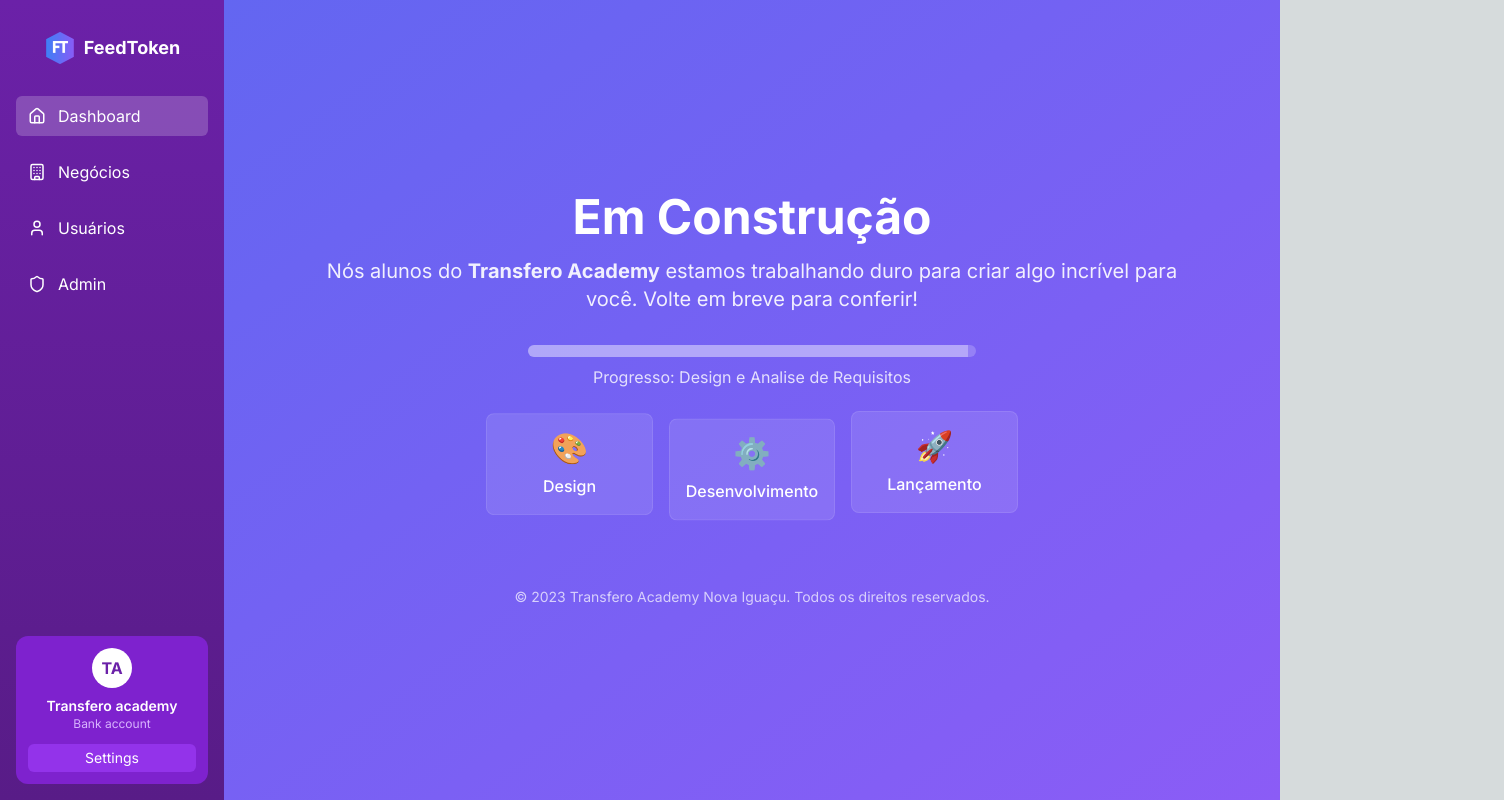
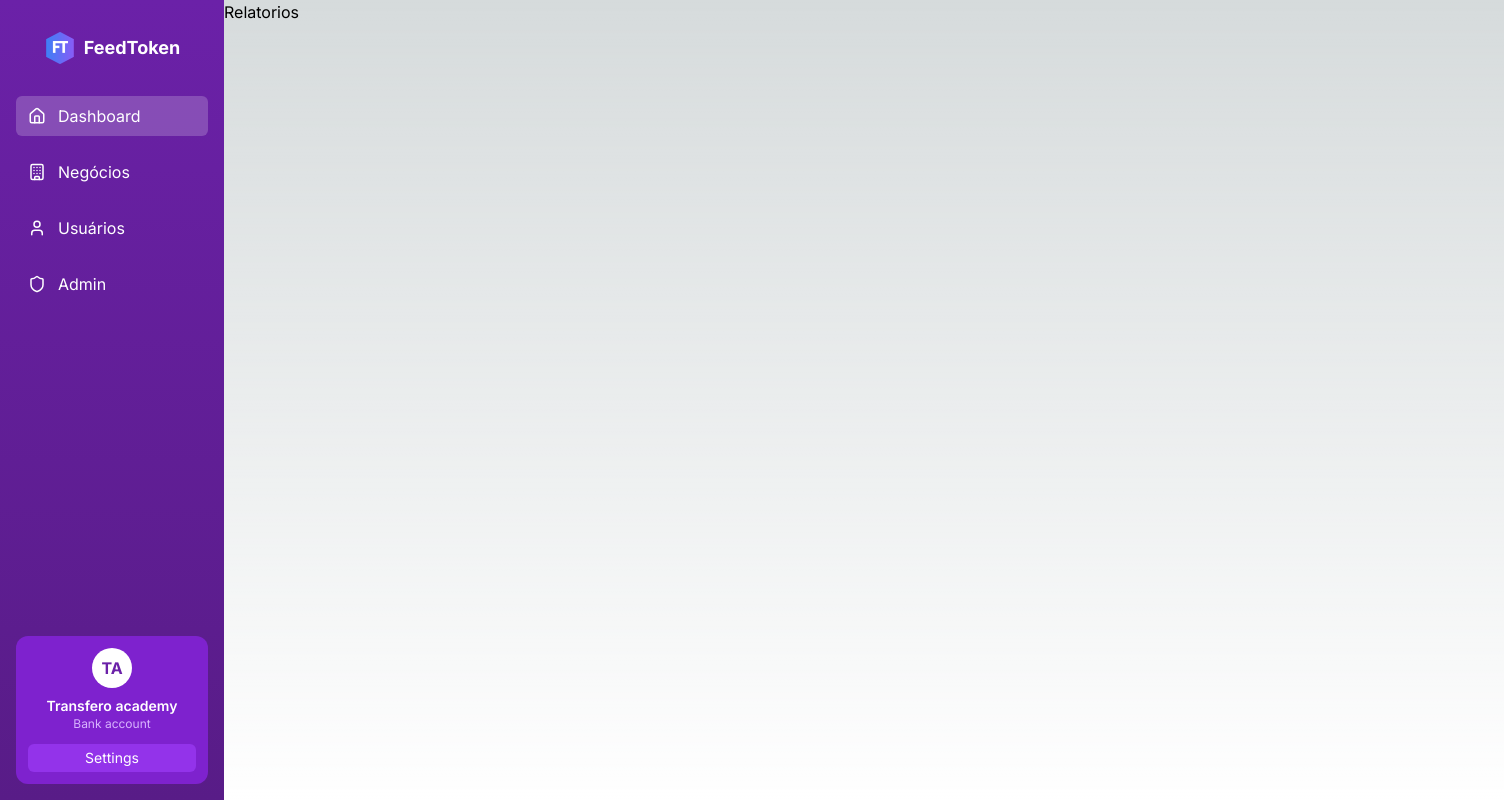
Before and after one commit to TransferoNovaIguacu/feedback-company-front, a Next.js app: page /company in a window 1280 px wide. Shown: the whole page, 1504 px wide, since content can reach past the window. Built offline with nearby package versions, Linux system fonts and the light colour scheme.

Commit message:
feat: update CompanyPage to display reports instead of construction message

```diff
--- a/app/company/page.tsx
+++ b/app/company/page.tsx
@@ -1,7 +1,9 @@
 import EmConstrucao from "../en-construcao/page";
 
-export default function CompanyPage(){
-    return(
-        <EmConstrucao/>
-    )
+export default function CompanyPage() {
+  return (
+    <div className="h-screen w-screen">
+        <h1>Relatorios</h1>
+    </div>
+  );
 }
```
